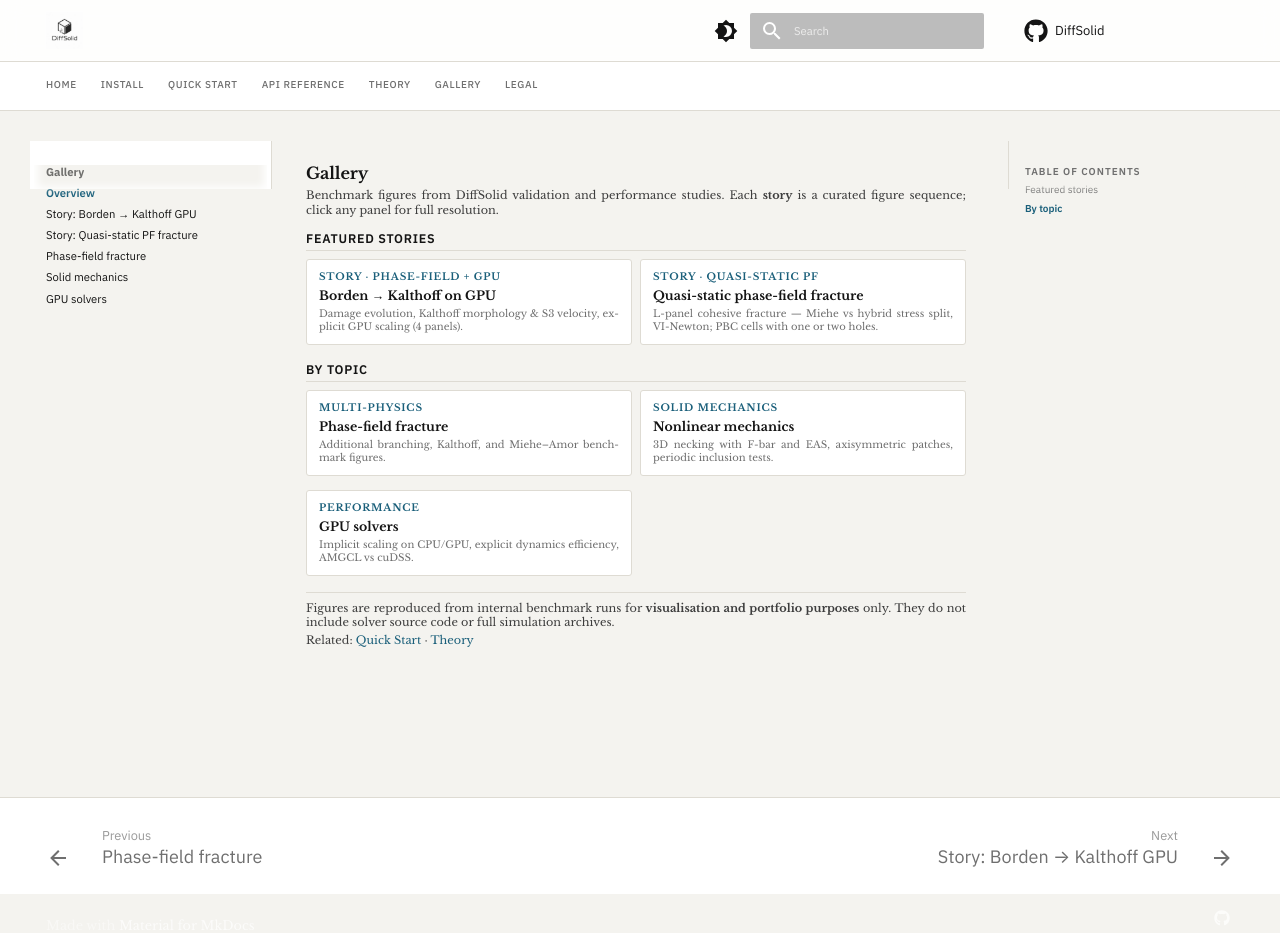
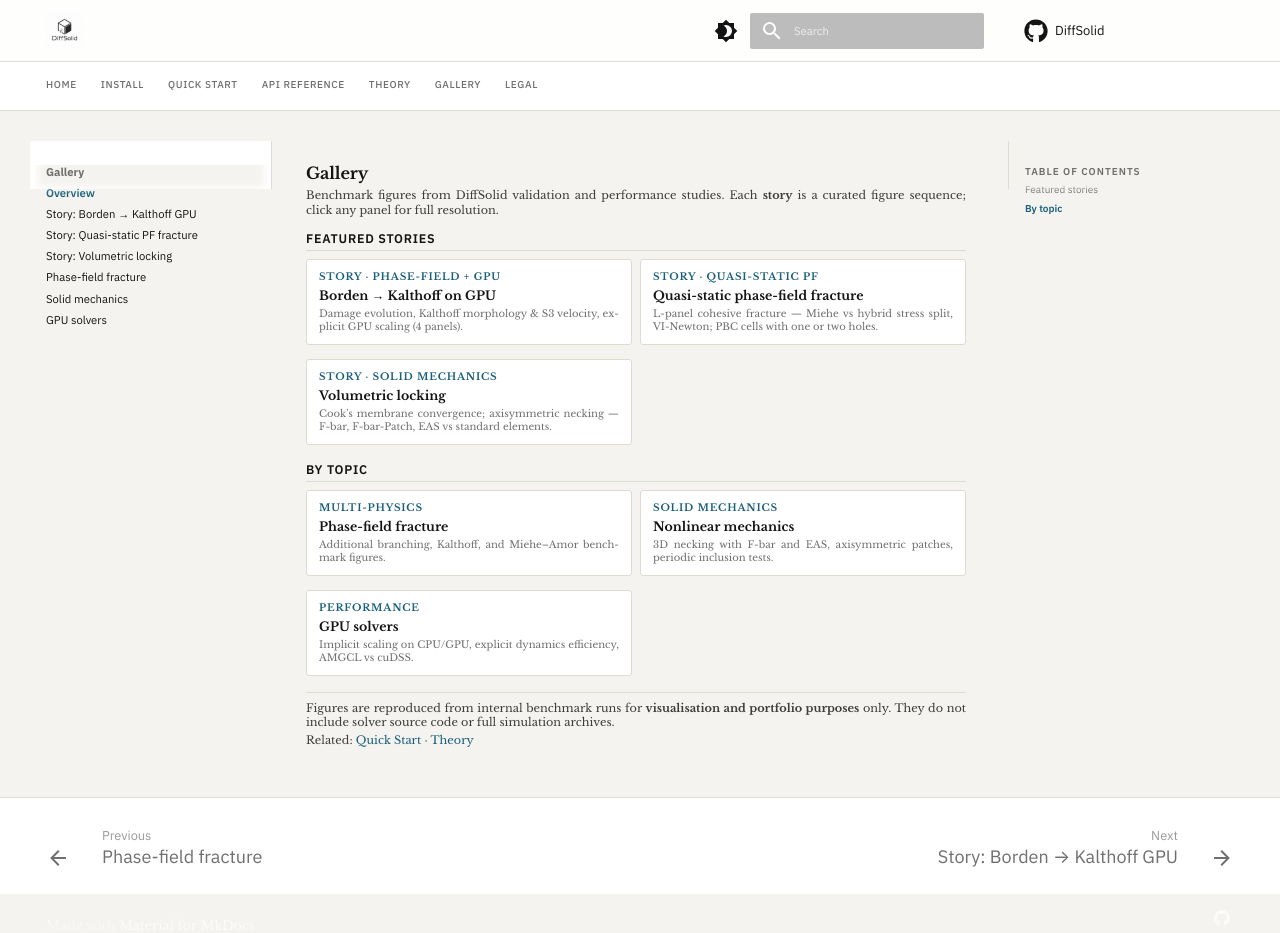
Before and after one commit to zclsjtu/DiffSolid, an MkDocs documentation site: the page built from docs/gallery/index.md, in a window 1280 px wide and 958 px high. Shown: the top 933 px of the window. Built offline with MkDocs 1.6.1 and Material for MkDocs 9.7.7, drawn with Linux system fonts in a browser that asks for light colours; comment, search, counter and statistics services are not loaded.

Commit message:
Add volumetric locking gallery story with Cook and axi necking composite.
Regenerate Cook convergence plot and combine axisymmetric deformed fields with load curves on one panel.

```diff
--- a/docs/gallery/index.md
+++ b/docs/gallery/index.md
@@ -17,6 +17,12 @@ curated figure sequence; click any panel for full resolution.
  <span class="ds-tile__label">Story · Quasi-static PF</span>
  <span class="ds-tile__title">Quasi-static phase-field fracture</span>
  <span class="ds-tile__desc">L-panel cohesive fracture — Miehe vs hybrid stress split, VI-Newton; PBC cells with one or two holes.</span>
+</a>
+
+<a class="ds-tile" href="volumetric-locking/">
+ <span class="ds-tile__label">Story · Solid mechanics</span>
+ <span class="ds-tile__title">Volumetric locking</span>
+ <span class="ds-tile__desc">Cook's membrane convergence; axisymmetric necking — F-bar, F-bar-Patch, EAS vs standard elements.</span>
 </a>
 
 </div>
--- a/mkdocs.yml
+++ b/mkdocs.yml
@@ -86,6 +86,7 @@ nav:
       - Overview: gallery/index.md
       - "Story: Borden → Kalthoff GPU": gallery/kalthoff-borden-gpu.md
       - "Story: Quasi-static PF fracture": gallery/quasi-static-pf-fracture.md
+      - "Story: Volumetric locking": gallery/volumetric-locking.md
       - Phase-field fracture: gallery/phase-field-fracture.md
       - Solid mechanics: gallery/solid-mechanics.md
       - GPU solvers: gallery/gpu-solvers.md
```
Also changed, not shown: docs/gallery/quasi-static-pf-fracture.md (+3 -2 lines), docs/gallery/volumetric-locking.md (added, +31 -0 lines), docs/gallery/assets/stories/volumetric-locking/01_cook_convergence.png (added), docs/gallery/assets/stories/volumetric-locking/02_axi_necking_elements.png (added).
